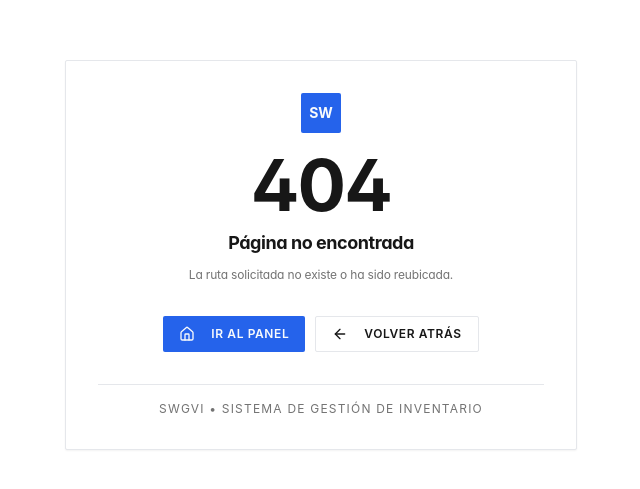
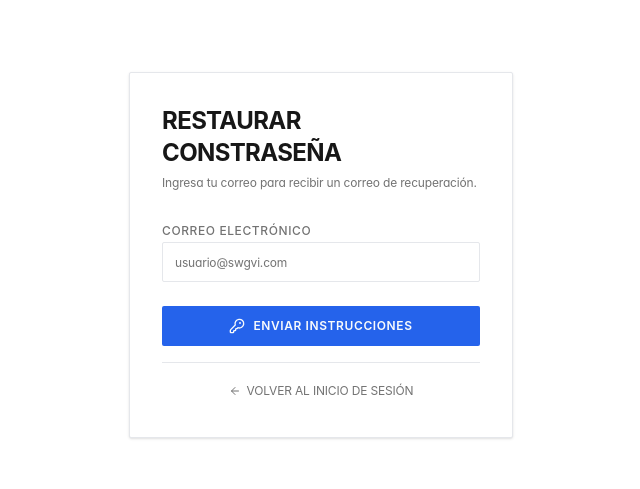
Before and after one commit to rhyden97/SWIV, a Next.js app: page /recuperar-password in a window 1280 px wide. Before the commit this address had no page. Shown: the part 145-634 px from the top of the page, without its empty margins (319-959 px from the left). Built offline with nearby package versions, Linux system fonts and the light colour scheme.

Commit message:
feat(auth): agregar flujo y formulario de recuperacion de contrasena

```diff
--- /dev/null
+++ b/src/app/(auth)/recuperar-password/page.jsx
@@ -0,0 +1,9 @@
+import { ForgotPasswordForm } from "@/components/forgot-password-form";
+
+export default function ForgotPasswordPage() {
+  return (
+    <div className="min-h-screen flex flex-col justify-center items-center bg-background">
+      <ForgotPasswordForm/>
+    </div>
+  );
+}
--- /dev/null
+++ b/src/components/forgot-password-form.jsx
@@ -0,0 +1,166 @@
+"use client";
+
+import { useState } from "react";
+import { useForm } from "react-hook-form";
+import Link from "next/link";
+import { toast } from "sonner";
+import { Button } from "@/components/ui/button";
+import { Input } from "@/components/ui/input";
+import { Label } from "@/components/ui/label";
+import { ArrowLeft, CheckCircle2, KeyRound } from "lucide-react";
+
+export function ForgotPasswordForm() {
+  const [submitted, setSubmitted] = useState(false);
+  const [isLoading, setIsLoading] = useState(false);
+  const {
+    register,
+    handleSubmit,
+    formState: { errors },
+  } = useForm();
+
+  const onSubmit = async (data) => {
+    setIsLoading(true);
+
+    try {
+      const response = await fetch("/api/auth/forgot-password", {
+        method: "POST",
+        headers: {
+          "Content-Type": "application/json",
+        },
+        body: JSON.stringify({ email: data.email }),
+      });
+
+      const result = await response.json();
+
+      if (!response.ok) {
+        toast.error("Error al procesar solicitud", {
+          description: result.error || "Ocurrió un problema en el servidor.",
+        });
+        return;
+      }
+
+      toast.success("Solicitud procesada", {
+        description:
+          "Si el correo está registrado en la base de datos, recibirás las instrucciones.",
+      });
+      setSubmitted(true);
+    } catch (error) {
+      toast.error("Error de comunicación", {
+        description: "No fue posible conectar con el servidor.",
+      });
+      console.error("Reset password error:", error);
+    } finally {
+      setIsLoading(false);
+    }
+  };
+
+  if (submitted) {
+    return (
+      <div className="w-full max-w-sm rounded-xs border border-border bg-card p-6 sm:p-8 shadow-sm space-y-6 text-left">
+        <div className="flex items-center gap-2">
+          <CheckCircle2 className="h-4 w-4 text-emerald-500" />
+          <span className="font-mono text-xs uppercase tracking-wider text-emerald-600 dark:text-emerald-400 font-semibold">
+            Instrucciones Enviadas
+          </span>
+        </div>
+
+        <div className="space-y-1.5">
+          <h1 className="text-xl sm:text-2xl font-bold font-mono uppercase tracking-tight text-foreground">
+            Bandeja de Entrada
+          </h1>
+          <p className="text-xs font-mono text-muted-foreground leading-relaxed">
+            Si la dirección corresponde a una cuenta registrada, se enviarán las instrucciones para restablecer el acceso.
+          </p>
+        </div>
+
+        <div className="p-3.5 rounded-xs border border-border bg-muted/20 text-xs font-mono text-muted-foreground leading-relaxed">
+          Verifica también la carpeta de spam o correo no deseado.
+        </div>
+
+        <Link href="/login" className="block pt-2">
+          <Button
+            variant="outline"
+            className="w-full h-10 rounded-xs font-mono text-xs uppercase tracking-wider"
+          >
+            Volver al inicio de sesión
+          </Button>
+        </Link>
+      </div>
+    );
+  }
+
+  return (
+    <div className="w-full max-w-sm rounded-xs border border-border bg-card p-6 sm:p-8 shadow-sm">
+      <div className="mb-6 space-y-1 text-left">
+        <h1 className="text-xl sm:text-2xl font-bold font-mono uppercase tracking-tight text-foreground">
+          Restaurar Constraseña
+        </h1>
+        <p className="text-xs font-mono text-muted-foreground leading-relaxed">
+          Ingresa tu correo para recibir un correo de recuperación.
+        </p>
+      </div>
+
+      <form onSubmit={handleSubmit(onSubmit)} className="space-y-4">
+        <div className="space-y-1.5">
+          <Label
+            htmlFor="email"
+            className="text-xs font-mono uppercase tracking-wider text-muted-foreground font-medium"
+          >
+            Correo Electrónico
+          </Label>
+          <Input
+            id="email"
+            type="email"
+            placeholder="usuario@swgvi.com"
+            autoComplete="email"
+            {...register("email", {
+              required: "El correo electrónico es obligatorio",
+              pattern: {
+                value: /^[A-Z0-9._%+-]+@[A-Z0-9.-]+\.[A-Z]{2,}$/i,
+                message: "Formato de correo inválido",
+              },
+            })}
+            className={`h-10 rounded-xs border bg-background px-3 font-mono text-xs focus:border-primary focus:ring-1 focus:ring-primary shadow-none ${
+              errors.email ? "border-destructive" : "border-border"
+            }`}
+          />
+          {errors.email && (
+            <p className="text-xs font-mono text-destructive">
+              {errors.email.message}
+            </p>
+          )}
+        </div>
+
+        <div className="pt-2">
+          <Button
+            type="submit"
+            disabled={isLoading}
+            className="w-full h-10 rounded-xs bg-primary hover:bg-primary/90 text-primary-foreground font-mono text-xs uppercase tracking-wider font-semibold shadow-none cursor-pointer flex items-center justify-center gap-2"
+          >
+            {isLoading ? (
+              <>
+                <div className="h-3.5 w-3.5 animate-spin rounded-full border-2 border-primary-foreground border-t-transparent" />
+                <span>Enviando...</span>
+              </>
+            ) : (
+              <>
+                <KeyRound className="h-3.5 w-3.5" />
+                <span>Enviar Instrucciones</span>
+              </>
+            )}
+          </Button>
+        </div>
+
+        <div className="pt-4 border-t border-border text-center">
+          <Link
+            href="/login"
+            className="text-xs font-mono text-muted-foreground hover:text-foreground transition-colors inline-flex items-center gap-1.5 uppercase"
+          >
+            <ArrowLeft className="h-3 w-3" />
+            Volver al inicio de sesión
+          </Link>
+        </div>
+      </form>
+    </div>
+  );
+}
```
